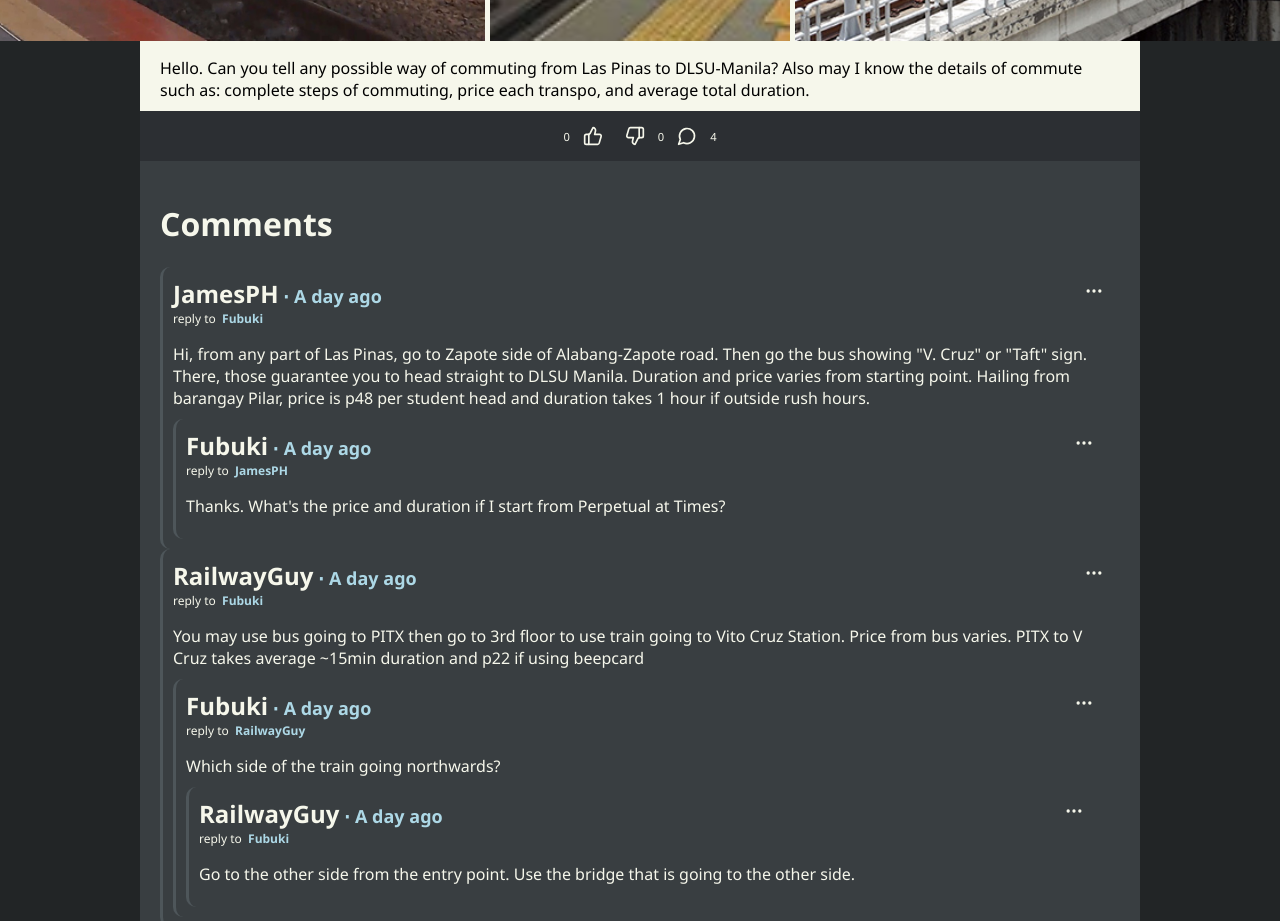
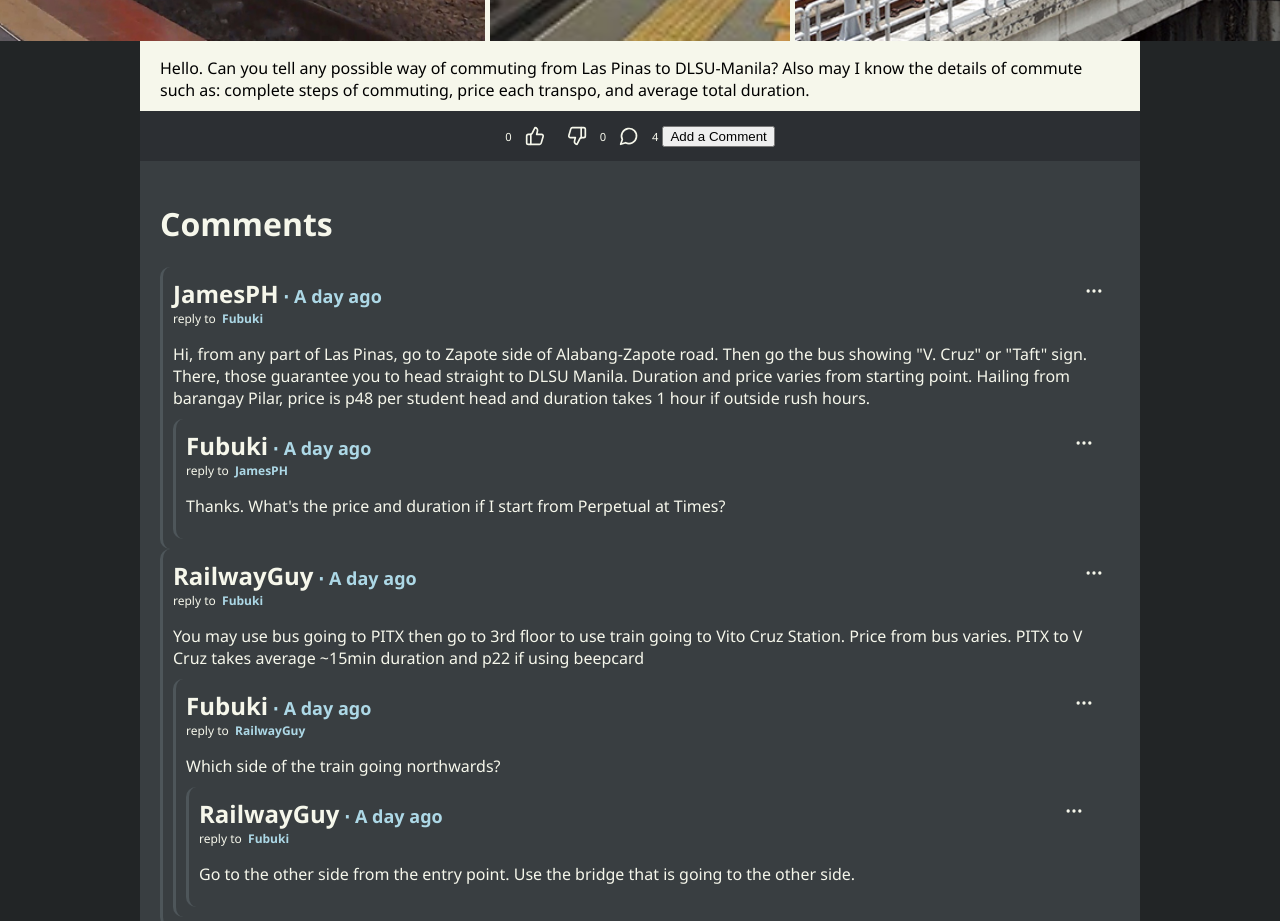
Before and after one commit to tonishii/PhilJunction, a React (Vite) app: page /post in a window 1280 px wide. Shown: the part 940-1861 px from the top of the page. Built offline with nearby package versions, Linux system fonts and the light colour scheme.

Commit message:
Added images in post window.

```diff
--- a/src/pages/postwindow.tsx
+++ b/src/pages/postwindow.tsx
@@ -110,12 +110,12 @@ export default function PostWindow({
         </button>
         <span className='count'>{dislikeCount}</span>
 
-        <Link to="/post">
-          <button className="round-button">
-            <MessageCircle className="icon" />
-          </button>
-        </Link>
+        <button className="round-button">
+          <MessageCircle className="icon" />
+        </button>
         <span className='count'>{commentCount}</span>
+
+        <button className='addcomment-button'>Add a Comment</button>
       </div>
 
       <div className="post-window-comments">
--- a/src/pages/profile/posts.tsx
+++ b/src/pages/profile/posts.tsx
@@ -5,11 +5,7 @@ export default function UserPosts() {
   return (
     <div className="user-posts-container">
       {[...Array(20)].map(() =>
-        <SmallPost
-          title={postData.title}
-          body={postData.body}
-          tags={postData.tags}
-        />
+        <SmallPost post={postData}/>
       )}
     </div>
   )
```
